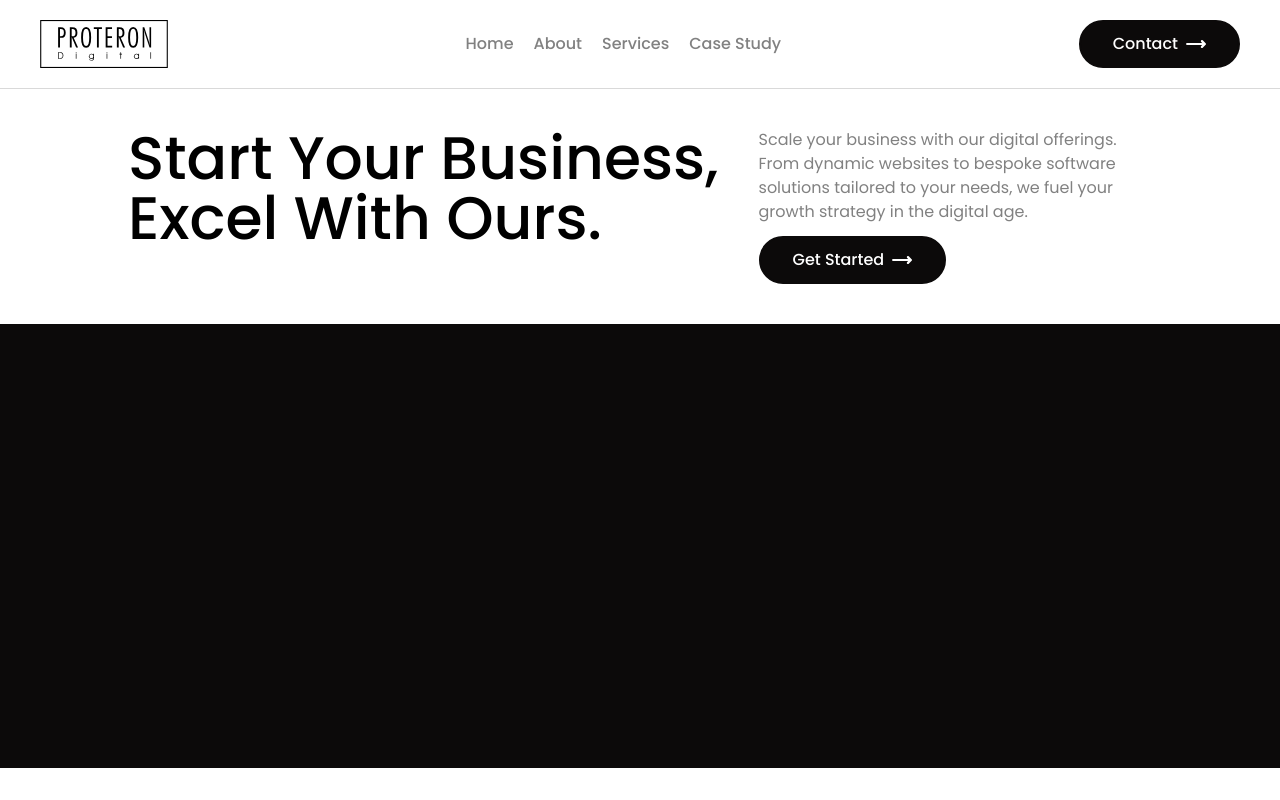
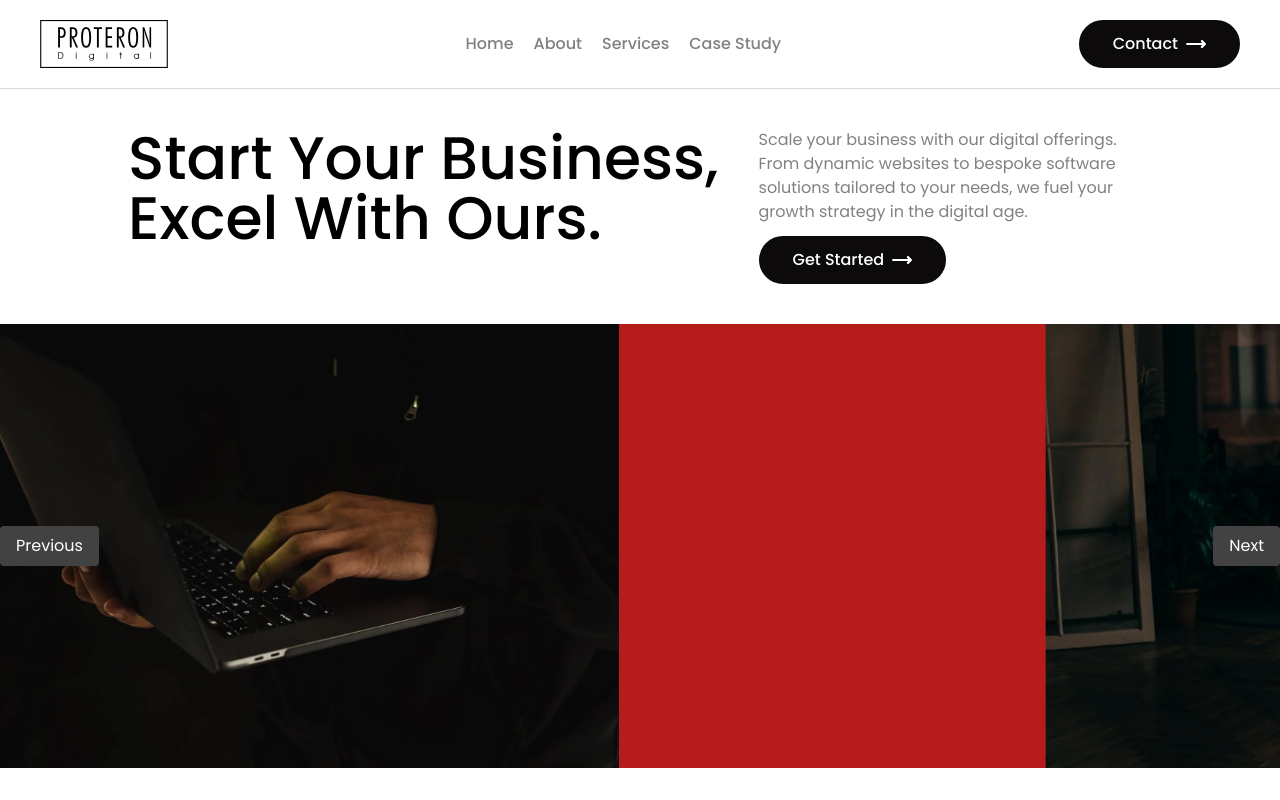
Before and after one commit to ahmedsalehdhk/ProteronDigital, a React (Create React App) app in the folder client/: page / in a window 1280 px wide. Shown: the top 800 px of the page. Built offline with nearby package versions, Linux system fonts and the light colour scheme.

Commit message:
added semi working carousal

```diff
--- /dev/null
+++ b/client/src/components/ImageSlider.js
@@ -0,0 +1,66 @@
+import React, { useState } from "react";
+
+const ImageSlider = ({ images }) => {
+  const [currentIndex, setCurrentIndex] = useState(0);
+
+  // Function to navigate to the next image
+  const nextImage = () => {
+    // Check if not at the last image
+    if (currentIndex < images.length - 1) {
+      setCurrentIndex(currentIndex + 1);
+    }
+  };
+
+  // Function to navigate to the previous image
+  const prevImage = () => {
+    // Check if not at the first image
+    if (currentIndex > 0) {
+      setCurrentIndex(currentIndex - 1);
+    }
+  };
+
+  return (
+    <div className="relative h-full">
+      <div className="flex w-screen h-full">
+        {images.map((image, index) => {
+          let imageTransformClass = "";
+
+          // Customize the image transition classes based on the currentIndex and index
+          if (index === currentIndex) {
+            imageTransformClass = "translate-x-0"; // Current image
+          } else if (index > currentIndex) {
+            imageTransformClass = "translate-x-full"; // Next image
+          } else {
+            imageTransformClass = "-translate-x-full"; // Previous image
+          }
+
+          return (
+            <div className="w-screen h-full bg-red-900">
+              <div
+                key={index}
+                // Customize the image size and transition classes here
+                className={`w-[145%] h-full bg-lime-300 transition-all transform ${imageTransformClass}`}
+              >
+                <img
+                  src={image}
+                  alt={`Image ${index}`}
+                  // Customize the image size, object-fit, and other properties here
+                  className="object-cover w-full h-full"
+                />
+              </div>
+            </div>
+          );
+        })}
+      </div>
+
+      <button className="absolute left-0 top-1/2 transform -translate-y-1/2 px-4 py-2 bg-gray-800 text-white rounded" onClick={prevImage} disabled={currentIndex === 0}>
+        Previous
+      </button>
+      <button className="absolute right-0 top-1/2 transform -translate-y-1/2 px-4 py-2 bg-gray-800 text-white rounded" onClick={nextImage} disabled={currentIndex === images.length - 1}>
+        Next
+      </button>
+    </div>
+  );
+};
+
+export default ImageSlider;
--- a/client/src/pages/Home.js
+++ b/client/src/pages/Home.js
@@ -4,6 +4,14 @@ import { Link, useLocation } from "react-router-dom";
 //components
 import Card from "../components/Card";
 import ButtonDark from "../components/ButtonDark";
+import ImageSlider from "../components/ImageSlider";
+
+import img1 from '../assets/home-carousal/home-carousal-image-1.png'
+import img2 from '../assets/home-carousal/home-caoursal-image-2.png'
+import img3 from '../assets/home-carousal/home-carousal-image-1.png'
+const images = [
+  img1, img2, img3
+];
 
 export default function Home() {
   const location = useLocation();
@@ -34,7 +42,9 @@ export default function Home() {
             </Link>
           </div>
         </div>
-        <div className="home-carousal h-[0] grow bg-dark"></div>
+        <div className="home-carousal h-[0] grow overflow-hidden bg-light-green-700">
+          <ImageSlider images={images} />
+        </div>
       </div>
 
       {/* ABOUT SECTION */}
```
Also changed, not shown: client/src/assets/home-carousal/home-caoursal-image-2.png (added).
